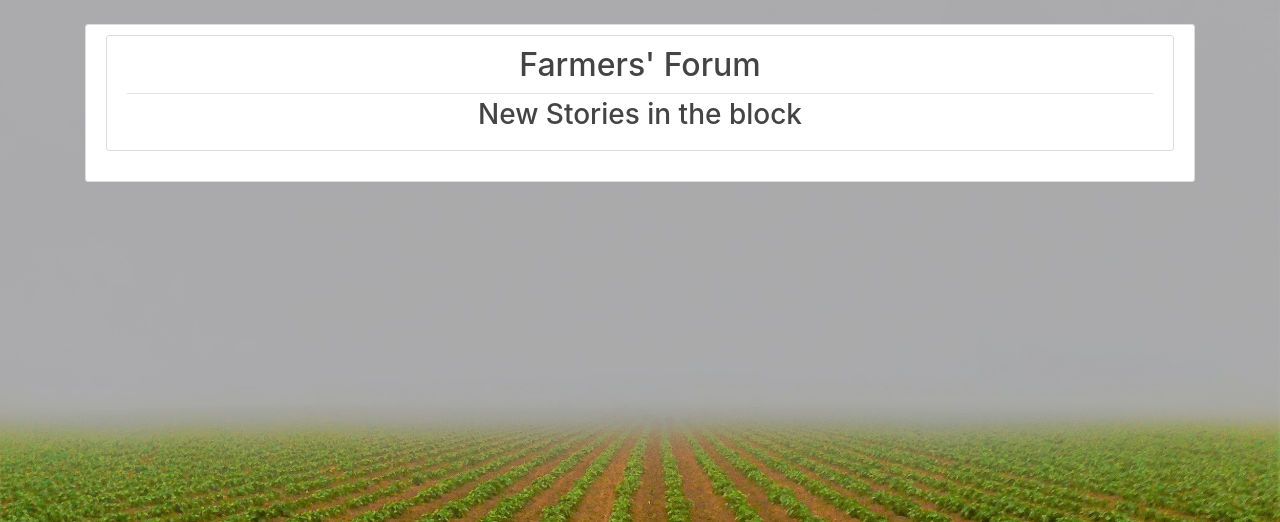
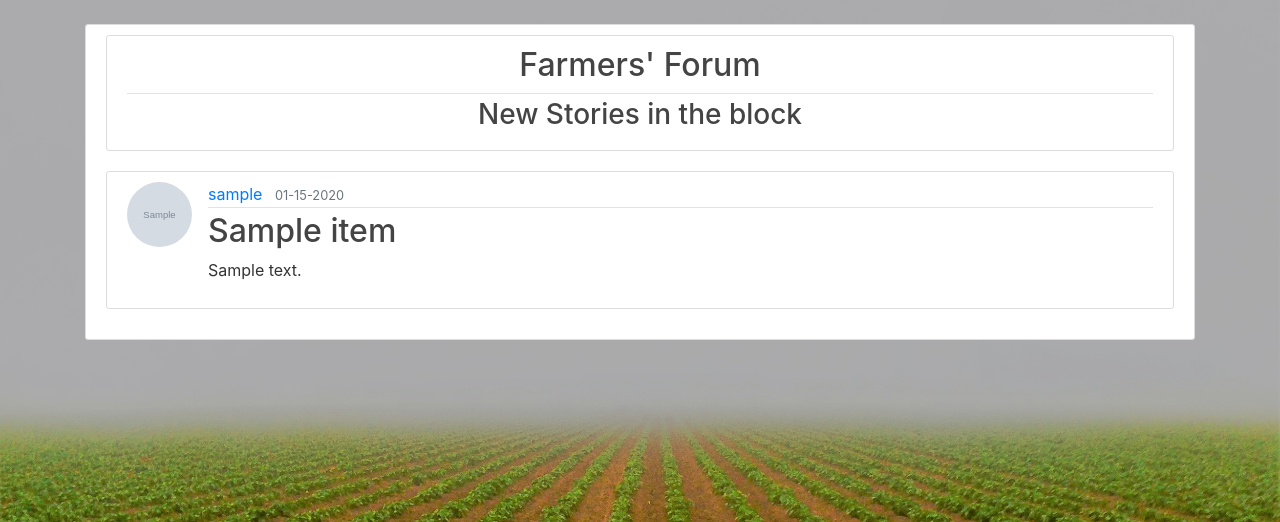
Before and after one commit to Bryx28/app01crop, a Flask app: page /forums in a window 1280 px wide. Shown: the part 56-578 px from the top of the page. Run offline with Flask 2, Linux system fonts and the light colour scheme; a user stored in the database is signed in; grey boxes marked "Sample" are stand-in pictures; a database or web service that is not in the repository returns one stand-in record (values such as "Sample title"); data that the repository does not hold is empty; some libraries are stand-ins or nearby versions.

Commit message:
Revisions

```diff
--- a/crop_app/routes.py
+++ b/crop_app/routes.py
@@ -56,7 +56,11 @@ def dashboard():
 @app.route("/forums")
 @login_required
 def forums():
-    return render_template("forums.html", title="Forums")
+    response = requests.get('https://api01crop.herokuapp.com/get_posts')
+    post = []
+    for row in response.json():
+        post.append(row)
+    return render_template("forums.html", title="Forums", posts=post)
 
 @app.route("/register", methods=['GET', 'POST'])
 def register():
@@ -162,8 +166,18 @@ def update_account():
 def new_post():
     form = PostForm()
     if form.validate_on_submit():
-        flash('Your post has been created!', 'success')
-        return redirect(url_for('forums'))
+        print(current_user.user_id)
+        new_post_dict = {
+                            "title": form.title.data,
+                            "content": form.content.data,
+                            "author": current_user.user_id
+                        }
+        new_post_json = json.dumps(new_post_dict, indent=4)
+        headers = {'Content-type':"application/json"}
+        response = requests.post('https://api01crop.herokuapp.com/new_post', headers=headers, data=new_post_json)
+        if response.status_code == 200:
+            flash('Your post has been created!', 'success')
+            return redirect(url_for('forums'))
     return render_template('create_post.html', title="New Post", form=form)
 
 @app.route('/logout')
--- a/crop_app/templates/forums.html
+++ b/crop_app/templates/forums.html
@@ -12,10 +12,11 @@
             </article>
             {% for post in posts %}
                 <article class="media content-section">
+                    <img class="rounded-circle article-img" src="{{ url_for('static', filename='profile_pics/' + post.author.user_image)}}">
                     <div class="media-body">
                         <div class="article-metadata">
-                            <a class="mr-2" href="#">{{ post.author }}</a>
-                            <small class="text-muted">{{ post.date_posted }}</small>
+                            <a class="mr-2" href="#">{{ post.author.username }}</a>
+                            <small class="text-muted">{{ post.date_posted.strftime('%m-%d-%Y') }}</small>
                         </div>
                         <h2><a class="article-title" href="#">{{ post.title }}</a></h2>
                         <p class="article-content">{{ post.content }}</p>
```
